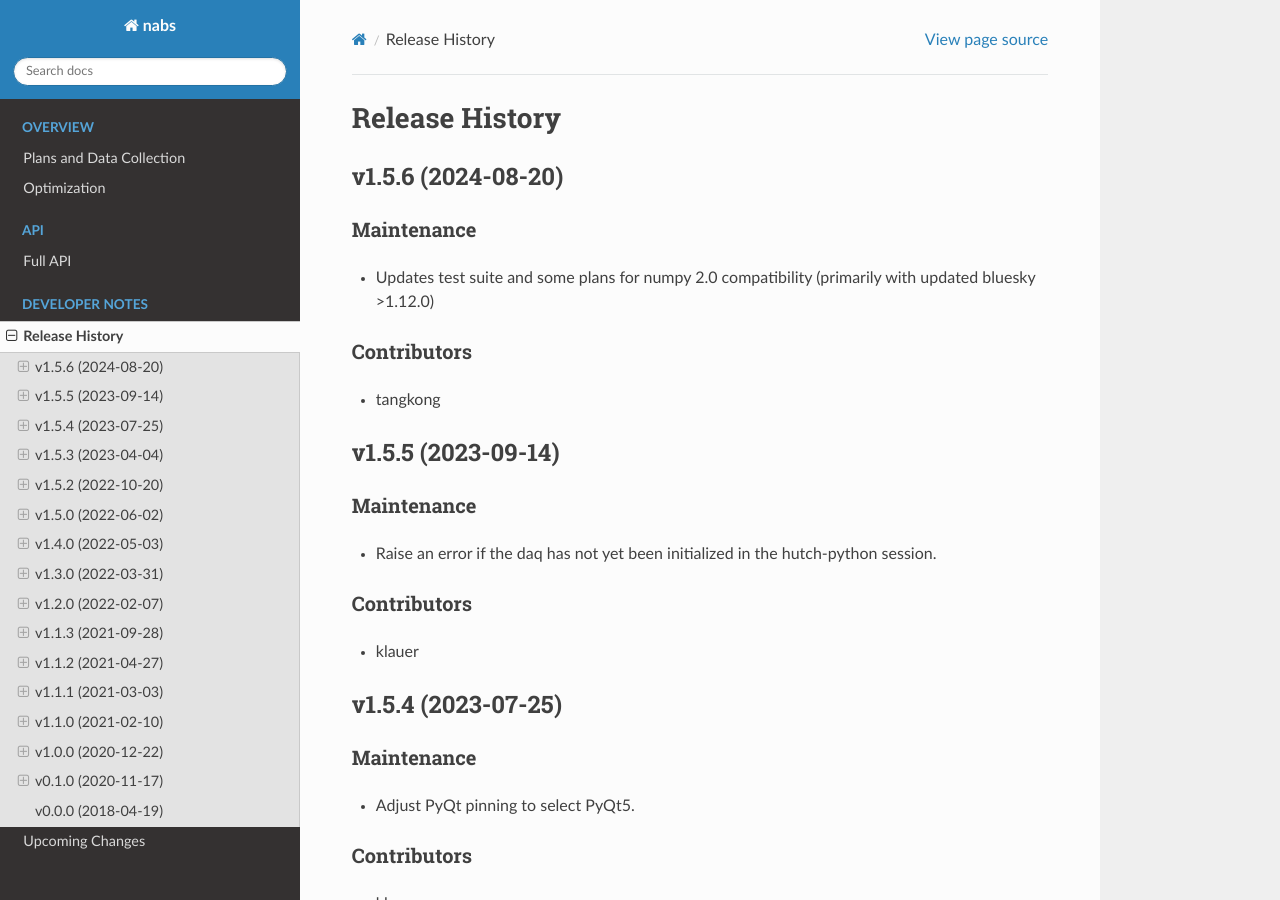
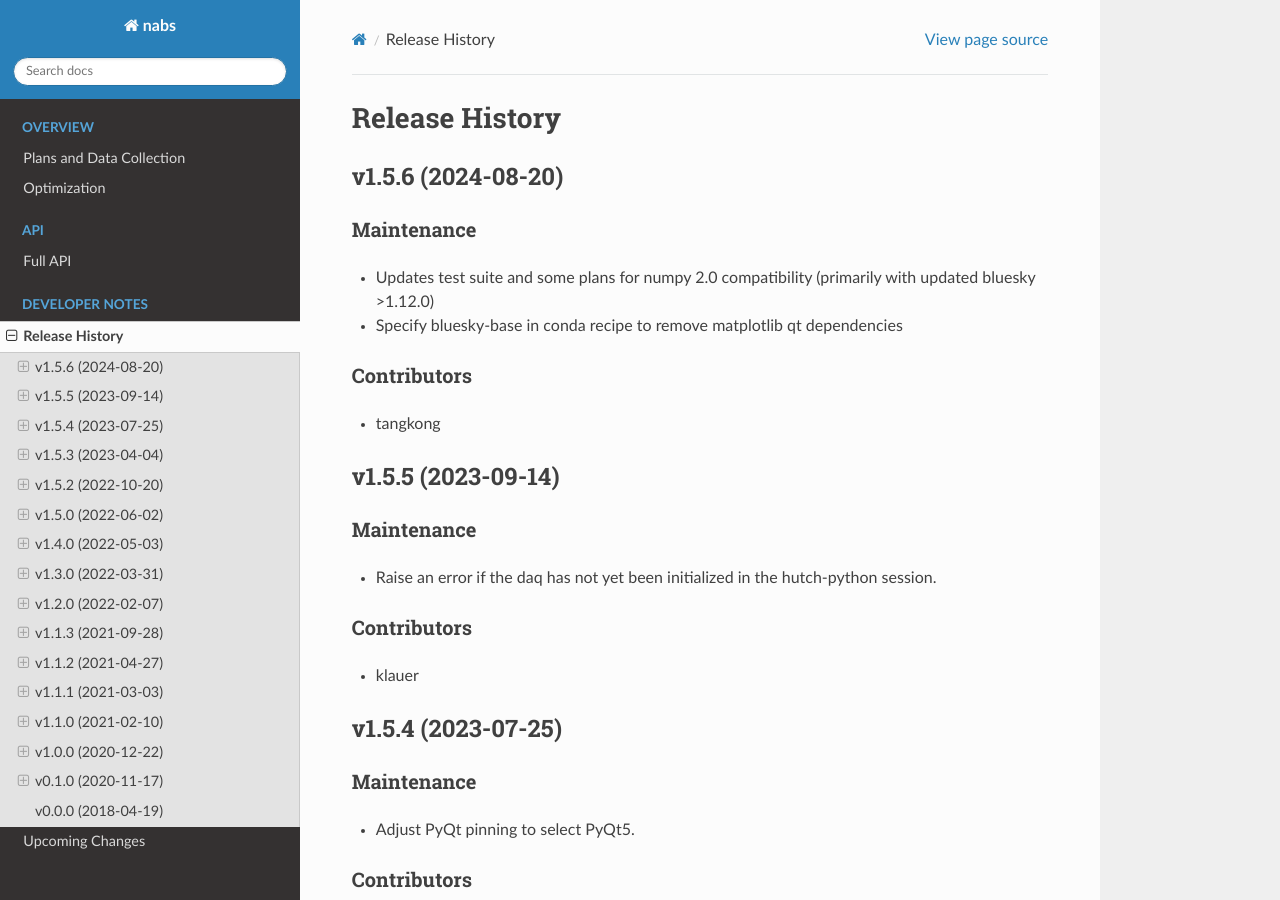
Before and after one commit to pcdshub/nabs, a Sphinx documentation site: the page built from docs/source/releases.rst, in a window 1280 px wide and 900 px high. Built offline with Sphinx 7.4.7 and the Read the Docs theme 2.0.0, drawn with Linux system fonts in a browser that asks for light colours.

Commit message:
DOC: update release notes

```diff
--- a/docs/source/releases.rst
+++ b/docs/source/releases.rst
@@ -8,6 +8,7 @@ v1.5.6 (2024-08-20)
 Maintenance
 -----------
 - Updates test suite and some plans for numpy 2.0 compatibility (primarily with updated bluesky >1.12.0)
+- Specify bluesky-base in conda recipe to remove matplotlib qt dependencies
 
 Contributors
 ------------
```
